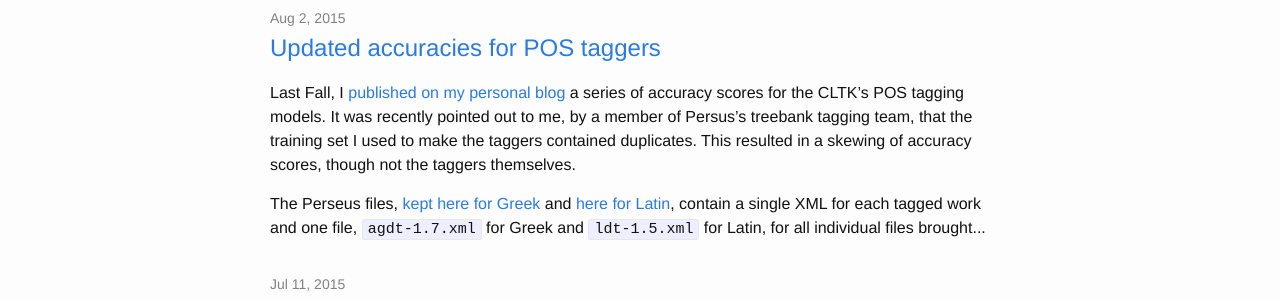
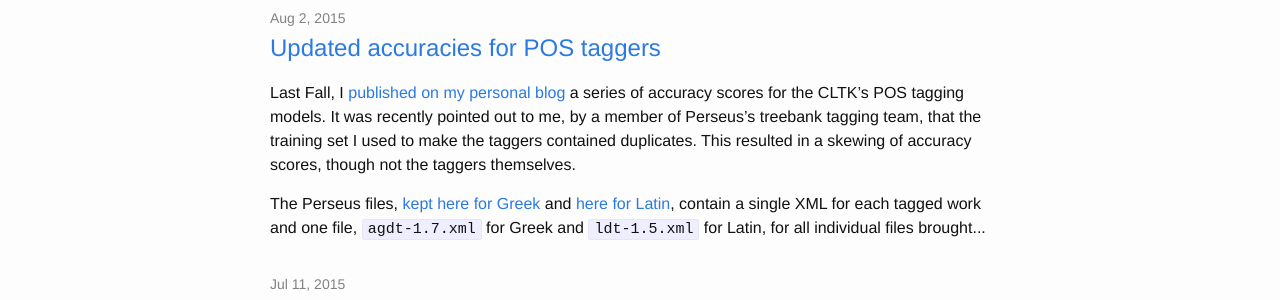
Before and after one commit to cltk/cltk.github.io, a Jekyll site: the page built from blog/index.html, in a window 1280 px wide. Shown: the part 131-431 px from the top of the page. Built offline with Jekyll 4.4.1, drawn with Linux system fonts in a browser that asks for light colours.

Commit message:
rename file

```diff
--- a/_posts/2015-08-02-corrected-stats-pos-tagger-accuracy.markdown
+++ b/_posts/2015-08-02-updated-accuracies-pos-taggers.markdown
@@ -7,9 +7,9 @@
 ---
 
 
-Last Fall, I [published on my personal blog](http://kyle-p-johnson.com/blog/2014/12/31/cltk-pos-tagging-cross-validation.html) a series of accuracy scores for the CLTK's POS tagging models. It was recently pointed out to me, by a member of Persus's treebank tagging team, that the training set I used to make the taggers contained duplicates. This resulted in a skewing of accuracy scores, though not the taggers themselves.
+Last Fall, I [published on my personal blog](http://kyle-p-johnson.com/blog/2014/12/31/cltk-pos-tagging-cross-validation.html) a series of accuracy scores for the CLTK's POS tagging models. It was recently pointed out to me, by a member of Perseus's treebank tagging team, that the training set I used to make the taggers contained duplicates. This resulted in a skewing of accuracy scores, though not the taggers themselves.
 
-The Perseus files, [kept here for Greek](https://github.com/cltk/greek_treebank_perseus/tree/master/greek_treebank_perseus) and [here for Latin](https://github.com/cltk/latin_treebank_perseus/tree/master/latin_treebank_perseus), contain a single XML for each tagged work and one file, `agdt-1.7.xml` for Greek and `ldt-1.5.xml` for Latin, for all individual files brought together. In training and testing the taggers, I had combined all XML files in the directory, the works plus their compilation, while I should I have included only the complilation files.
+The Perseus files, [kept here for Greek](https://github.com/cltk/greek_treebank_perseus/tree/master/greek_treebank_perseus) and [here for Latin](https://github.com/cltk/latin_treebank_perseus/tree/master/latin_treebank_perseus), contain a single XML for each tagged work and one file, `agdt-1.7.xml` for Greek and `ldt-1.5.xml` for Latin, for all individual files brought together. In training and testing the taggers, I had combined all XML files in the directory, the works plus their compilation, while I should I have included only the compilation files.
 
 I am happy to report that the CLTK taggers have been retrained and that their functionality is near-identical to what they were. This is because the duplicate fields did not give the model any new information about a particular word's POS tag nor those of its neighbor.
 
```
Also changed, not shown: other parts of _posts/2015-08-02-updated-accuracies-pos-taggers.markdown (+1 -1 lines).
